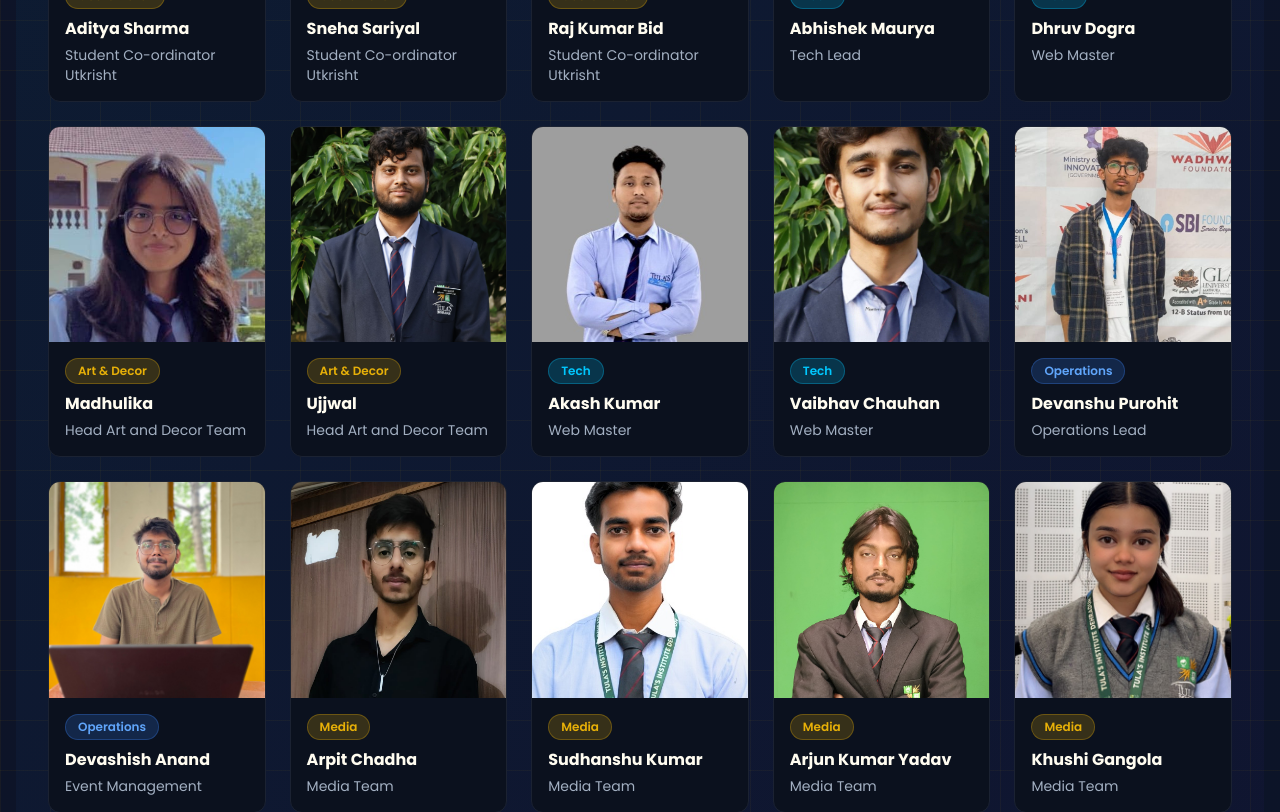
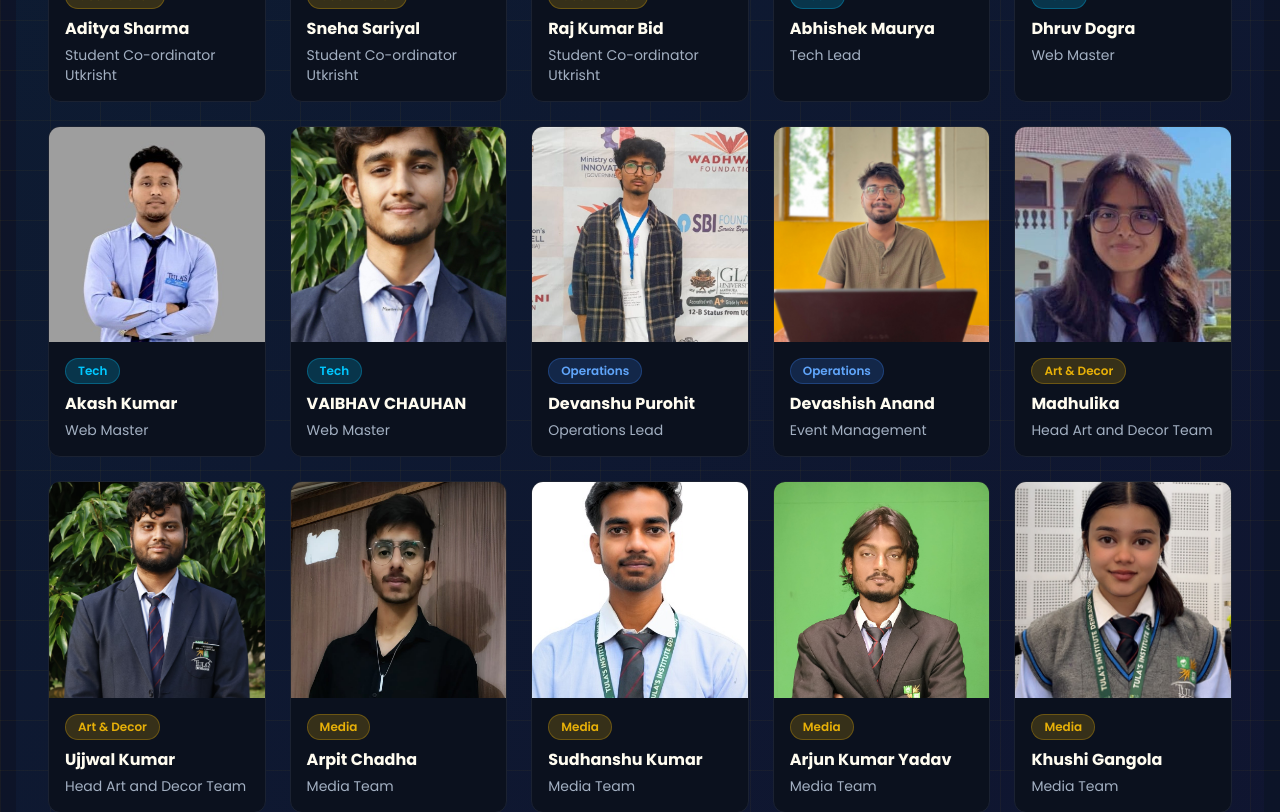
Before and after one commit to akky2000/TULAS-UTKRISHT, a React (Vite) app: page /core-team in a window 1280 px wide. Shown: the part 3180-3992 px from the top of the page. Built offline with nearby package versions, Linux system fonts and the light colour scheme; no server answers; the HTML template or start-up script is replaced by a standard one.

Commit message:
fixed mobile view

```diff
--- a/src/pages/CoreTeam.tsx
+++ b/src/pages/CoreTeam.tsx
@@ -218,25 +218,13 @@ const CoreTeam = () => {
       image: "/core/dhruv.jpeg"
     },
     {
-      name: "Madhulika",
-      role: "Head Art and Decor Team",
-      badge: "Art & Decor",
-      image: "/core/Madhu.jpeg"
-    },
-    {
-      name: "Ujjwal",
-      role: "Head Art and Decor Team",
-      badge: "Art & Decor",
-      image: "/core/Ujjwal.jpg"
-    },
-    {
       name: "Akash Kumar",
       role: "Web Master",
       badge: "Tech",
       image: "/core/akash.jpg"
     },
     {
-      name: "Vaibhav Chauhan",
+      name: "VAIBHAV CHAUHAN",
       role: "Web Master",
       badge: "Tech",
       image: "/core/vaibhav.jpg"
@@ -252,6 +240,18 @@ const CoreTeam = () => {
       role: "Event Management",
       badge: "Operations",
       image: "/core/dev.jpeg"
+    },
+    {
+      name: "Madhulika",
+      role: "Head Art and Decor Team",
+      badge: "Art & Decor",
+      image: "/core/Madhu.jpeg"
+    },
+    {
+      name: "Ujjwal Kumar",
+      role: "Head Art and Decor Team",
+      badge: "Art & Decor",
+      image: "/core/Ujjwal.jpg"
     },
     {
       name: "Arpit Chadha",
@@ -405,9 +405,9 @@ const CoreTeam = () => {
                 <div className="group bg-card border border-border rounded-xl overflow-hidden hover:border-secondary transition-all duration-300 hover:shadow-[0_0_30px_rgba(6,182,212,0.3)] animate-fade-in flex flex-col justify-center p-6 text-center">
                   <h3 className="text-base font-bold mb-3">Back-end Team</h3>
                   <ul className="list-disc list-inside text-muted-foreground text-sm text-left mx-auto max-w-[220px] space-y-1">
+                    <li>Anisha Gusain</li>
+                    <li>Muskan</li>
                     <li>Shreya Jakhmola</li>
-                    <li>Muskan</li>
-                    <li>Anisha Gusain</li>
                     <li>Divyanshi</li>
                     <li>Aradhya</li>
                   </ul>
```
